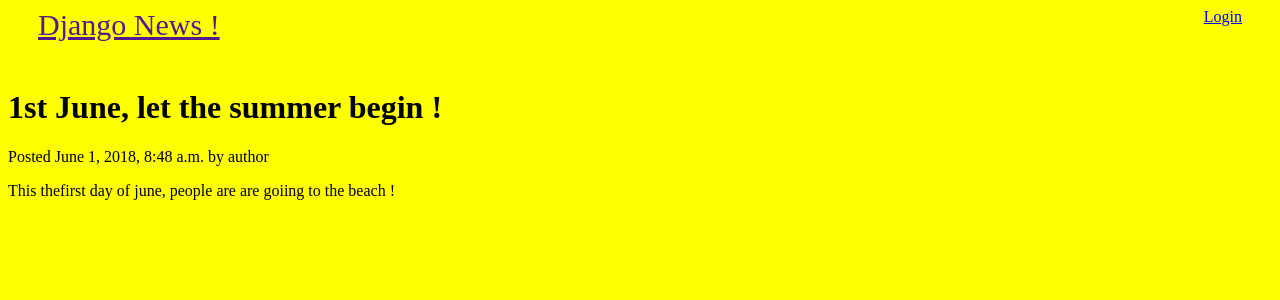
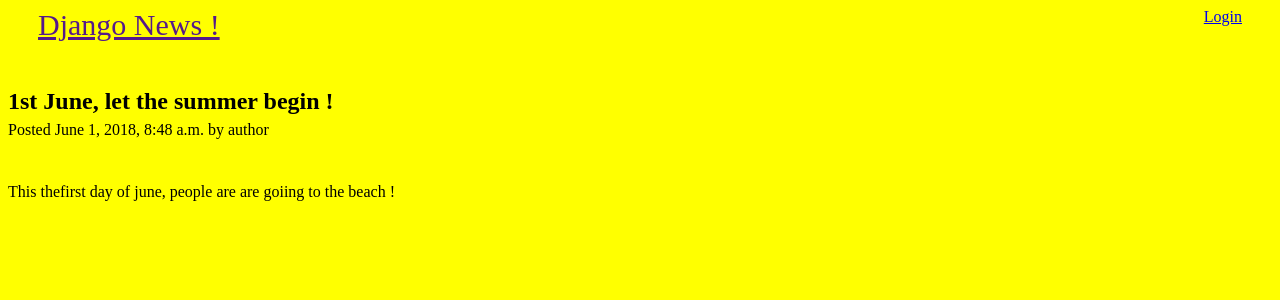
Before and after one commit to elhamza9/django-news, a Django app: a page that uses djangonews/djangonews/templates/topics/detail.html in a window 1280 px wide. Shown: the top 300 px of the page. Run offline with Django 3.2, Linux system fonts and the light colour scheme; data comes from the database, SQL or seed files in the repository; both versions use the stored data as it was after the commit.

Commit message:
Improve html & style

```diff
--- a/djangonews/djangonews/templates/topics/detail.html
+++ b/djangonews/djangonews/templates/topics/detail.html
@@ -3,13 +3,17 @@
 {% block title %} Topics Feed {% endblock %}
 
 {% block content %}
-
-<h1>{{ title }}</h1>
-<div>
-    <span class="date">Posted {{ published_at}} by author</span>
-</div>
-<p>
-    {{ content }}
-</p>
-
+<article class="topic-detail">
+    <header>
+        <h1 class="title">{{ title }}</h1>
+        <div class="detail">
+            <span class="date">Posted {{ published_at}} by author</span>
+        </div>
+    </header>
+    <div class="content">
+        <p>
+        {{ content }}
+        </p>
+    </div>
+</article>
 {% endblock %}
--- a/djangonews/topics/static/topics/styles/main.css
+++ b/djangonews/topics/static/topics/styles/main.css
@@ -1,9 +1,11 @@
 body {
     background-color: yellow;
 }
+
 header {
     height: 60px;
 }
+
 header .logo {
     display: inline-block;
     float: left;
@@ -23,3 +25,14 @@ header .profile {
     height: 2px;
     background-color: black;
 }
+
+.topic-detail header .title {
+    margin-bottom: 6px;
+}
+.topic-detail header .detail span {
+    display: block;
+}
+
+.topic-detail .content {
+    margin-top: 35px;
+}
```
Also changed, not shown: djangonews/db.sqlite3.
